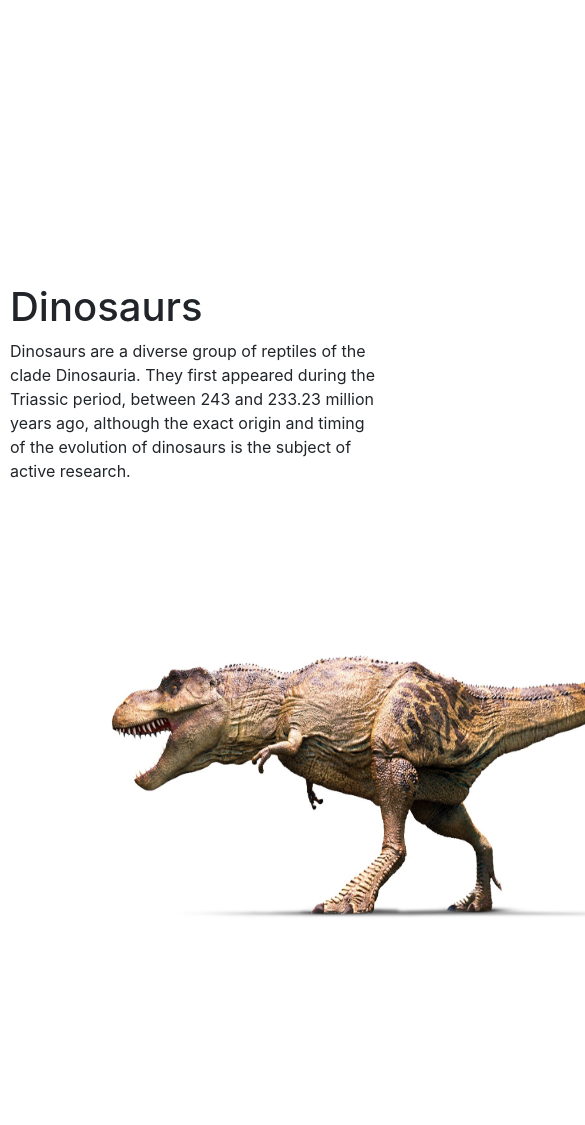
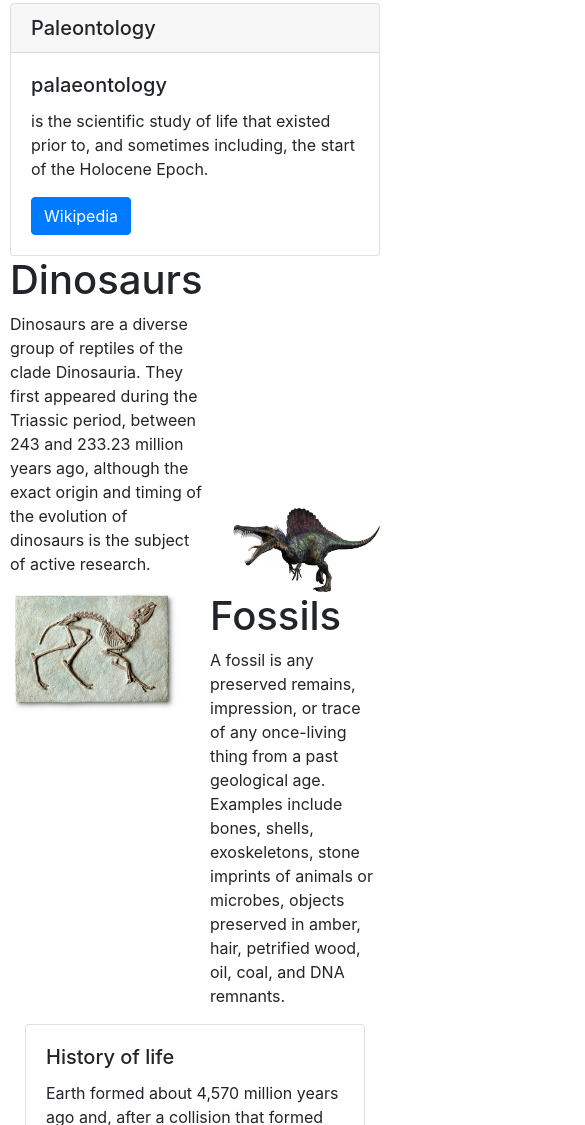
Before and after one commit to siawashkasra/paleonto-weblog, a plain HTML site: page welcome.html in a window 390 px wide. Shown: the part 875-2000 px from the top of the page, 585 px wide, since content can reach past the window. Drawn offline with nearby package versions, Linux system fonts and the light colour scheme.

Commit message:
Improved grid

```diff
--- a/css/custom.css
+++ b/css/custom.css
@@ -11,50 +11,20 @@ nav {
     height: 95vh;
 }
 
+.dino, .fossil {
+    padding-top: 200px;
+}
+
+.fossil {
+    padding-bottom: 100px;
+}
+
 .card-link {
     float: right;
 }
 
-.head {
-    margin-top: 100px;
-    margin-left: 75px;
-}
-
-.sec-img img {
-    width: 578.779px;
-    height: 278px;
-}
-
-.sec2-img img {
-    width: 578.779px;
-    height: 278px;
-}
-
-.sec-img  {
-    padding: 100px 0px 100px 100px;
-}
-
-.sec-intro {
-    padding: 300px 0px 50px 0px;
-}
-
-.sec2-intro {
-    padding: 100px 0px 50px 0px;
-}
-
-.sec2-img {
-    padding: 300px 0px 100px 0px;
-}
-
 .card-img {
     height: 200px;
-}
-
-.mb-3 {
-    background-color: whitesmoke;
-    -webkit-box-shadow: 10px 10px 5px 0px rgba(0,0,0,0.75);
--moz-box-shadow: 10px 10px 5px 0px rgba(0,0,0,0.75);
-box-shadow: 10px 10px 5px 0px rgba(0,0,0,0.75);
 }
 
 .sec-box {
@@ -68,11 +38,6 @@ box-shadow: 10px 10px 5px 0px rgba(0,0,0,0.75);
 
 .p-title {
     padding-bottom: 20px;
-}
-
-.img-responsive {
-    width: 365px;
-    height: 280px;
 }
 
 .quote {
@@ -98,12 +63,57 @@ h2, h4 {
     padding:20px;
 }
 
+.alternative-info {
+    display: none;
+}
+
 /* Responsive layout - makes a two column-layout instead of four columns */
-@media screen and (max-width: 1200px) {
+@media screen and (max-width: 1030px) {
 
+    .alternative-info {
+        display: block;
+        margin-top: 20px;
+    }
+    .info {
+        display: none;
+    }
+  }
+
+  @media screen and (max-width: 800px) {
+
+    .alternative-info {
+        display: block;
+        margin-top: 20px;
+    }
+    .info {
+        display: none;
+    }
+
+    .dino, .fossil {
+        padding-top: 0px;
+    }
+
+    .fossil {
+        padding-bottom: 0px;
+    }
   }
 
   /* Responsive layout - makes the two columns stack on top of each other instead of next to each other */
-  @media screen and (max-width: 750px) {
+  @media screen and (max-width: 600px) {
 
+    .alternative-info {
+        display: block;
+        margin-top: 20px;
+    }
+    .info {
+        display: none;
+    }
+
+    .dino, .fossil {
+        padding-top: 0px;
+    }
+
+    .fossil {
+        padding-bottom: 0px;
+    }
   }
--- a/welcome.html
+++ b/welcome.html
@@ -48,14 +48,12 @@
 
     <!--Intro Starts-->
     <div class="intro">
-        <div class="row">
+        <div class="row align-items-end">
             <div class="col">
-                <img src="images/paleontology.jpg" />
+                <img src="images/paleontology.jpg" class="img-fluid" />
             </div>
-            <div class="col">
-                <div class="row">
-                    <div class="col">
-                        <div class="card head" style="width: 18rem;">
+            <div class="col info">
+                <div class="card" style="width: 18rem;">
                       <div class="card-body">
                         <h5 class="card-title">Paleontology</h5>
                         <h6 class="card-subtitle mb-2 text-muted">palaeontology</h6>
@@ -64,19 +62,26 @@
                       </div>
                 </div>
             </div>
-                    <div class="col">
-
-                    </div>
-                </div>
-            </div>
         </div>
     </div>
     <!--Intro Ends-->
 
     <div class="container">
-        <div class="row row1">
+      <div class="row justify-content-center alternative-info">
         <div class="col">
-                <div class="sec-intro">
+          <div class="card">
+            <h5 class="card-header">Paleontology</h5>
+            <div class="card-body">
+              <h5 class="card-title">palaeontology</h5>
+              <p class="card-text">is the scientific study of life that existed prior to, and sometimes including, the start of the Holocene Epoch.</p>
+              <a href="https://en.wikipedia.org/wiki/Paleontology" class="btn btn-primary">Wikipedia</a>
+            </div>
+          </div>
+        </div>
+      </div>
+        <div class="row align-items-end dino">
+            <div class="col">
+                <div class="">
                     <h1>
                         Dinosaurs
                     </h1>
@@ -86,20 +91,20 @@
                 </div>
             </div>
             <div class="col">
-                <div class="sec-img">
-                    <img src="images/t_rex.jpg"/>
+                <div class="">
+                    <img src="images/kindpng_3434157.png" class="img-fluid"/>
                 </div>
             </div>
         </div>
 
-        <div class="row row2">
+        <div class="row align-items-start fossil">
             <div class="col">
-                <div class="sec2-img">
-                    <img src="images/fossils.jpg" />
+                <div class="">
+                    <img src="images/fossils.jpg" class="img-fluid" />
                 </div>
             </div>
             <div class="col">
-                <div class="sec2-intro">
+                <div class="">
                     <h1>
                         Fossils
                     </h1>
@@ -110,25 +115,25 @@
             </div>
         </div>
 
-        <div class="row sec-box">
-            <div class="col sec1">
+        <div class="sec-box">
+            <div class="col">
                   <div class="card">
                     <div class="card-body">
                       <h5 class="card-title">History of life</h5>
                       <p class="card-text">Earth formed about 4,570 million years ago and, after a collision that formed the Moon about 40 million years later, may have cooled quickly enough to have oceans and an atmosphere about 4,440 million years ago.</p>
                       <p class="card-text"><small class="text-muted">Last updated 3 mins ago</small></p>
                     </div>
-                    <img src="images/history.jpg" class="card-img-top" alt="...">
+                    <img src="images/Palais_de_la_Decouverte_Tyrannosaurus_rex_p1050042.jpg" class="img-fluid" alt="...">
                   </div>
             </div>
-            <div class="col sec2">
+            <div class="col">
                   <div class="card">
                     <div class="card-body">
                       <h5 class="card-title">Geochemical observations</h5>
                       <p class="card-text">Geochemical observations may help to deduce the global level of biological activity at a certain period, or the affinity of certain fossils. For example, geochemical features of rocks may reveal when life first arose on Earth.</p>
                       <p class="card-text"><small class="text-muted">Last updated 3 mins ago</small></p>
                     </div>
-                    <img src="images/640px-Climactichnites_ToddGass3.jpg" class="card-img-top" alt="...">
+                    <img src="images/Climactichnites_ToddGass3.jpg" class="img-fluid" alt="...">
                   </div>
             </div>
         </div>
@@ -142,12 +147,6 @@
 
 
 
-
-
-
-
-
-
 <script src="https://code.jquery.com/jquery-3.2.1.slim.min.js" integrity="sha384-KJ3o2DKtIkvYIK3UENzmM7KCkRr/rE9/Qpg6aAZGJwFDMVNA/GpGFF93hXpG5KkN" crossorigin="anonymous"></script>
 <script src="https://cdnjs.cloudflare.com/ajax/libs/popper.js/1.12.9/umd/popper.min.js" integrity="sha384-ApNbgh9B+Y1QKtv3Rn7W3mgPxhU9K/ScQsAP7hUibX39j7fakFPskvXusvfa0b4Q" crossorigin="anonymous"></script>
 <script src="https://maxcdn.bootstrapcdn.com/bootstrap/4.0.0/js/bootstrap.min.js" integrity="sha384-JZR6Spejh4U02d8jOt6vLEHfe/JQGiRRSQQxSfFWpi1MquVdAyjUar5+76PVCmYl" crossorigin="anonymous"></script>
```
Also changed, not shown: pages/body_fossils.html (+1 -1 lines), pages/extinctions.html (+1 -1 lines), pages/history.html (+1 -1 lines), images/640px-Climactichnites_ToddGass3.jpg (deleted), images/Climactichnites_ToddGass3.jpg (added), images/Palais_de_la_Decouverte_Tyrannosaurus_rex_p1050042.jpg (added), images/dino.jpg (added), images/kindpng_3434157.png (added). Lines whose indentation alone changed are shown as unchanged.
